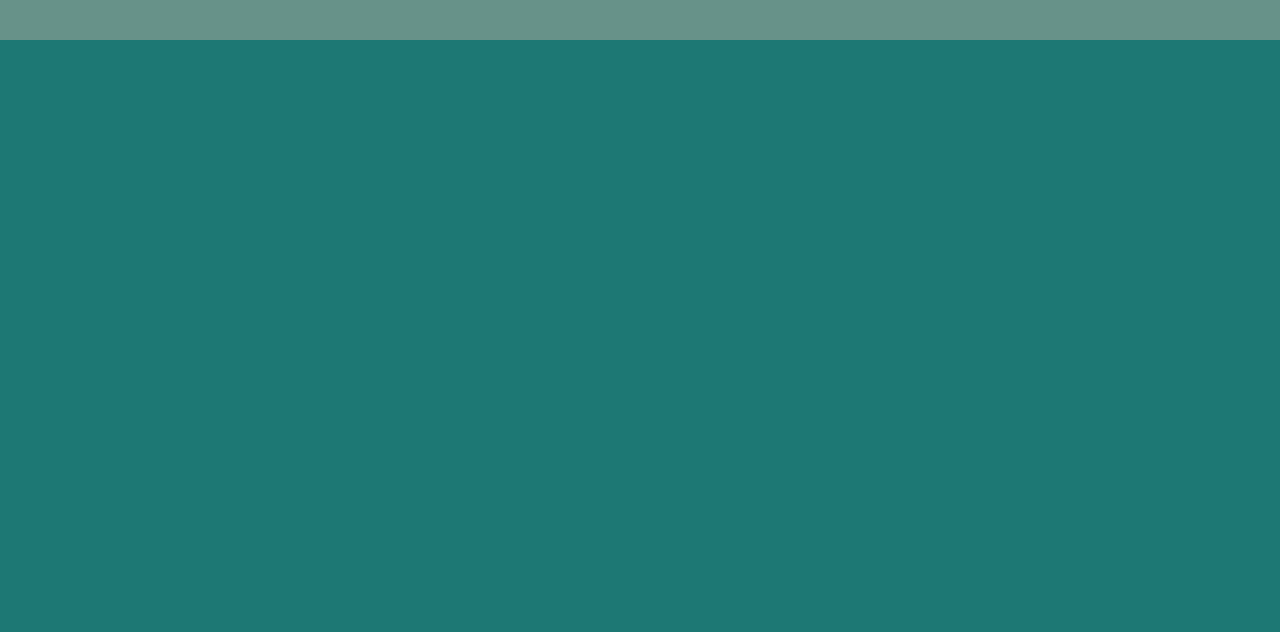
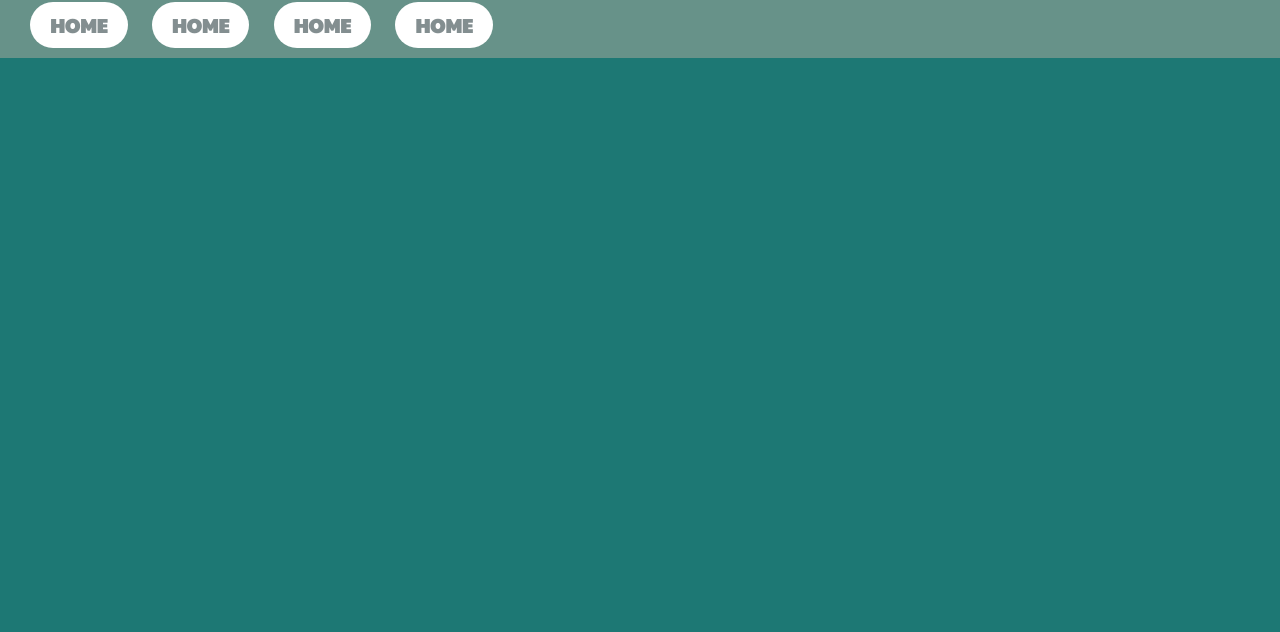
Before and after one commit to Diomdede/World-of-Fitness, a plain HTML site: page index.html in a window 1280 px wide. Shown: the part 168-800 px from the top of the page. Drawn offline with nearby package versions, Linux system fonts and the light colour scheme.

Commit message:
Added basic navigation bar & ordered list then styled, applied font to all text in <body>

```diff
--- a/assets/styles/style.css
+++ b/assets/styles/style.css
@@ -10,6 +10,7 @@
 /* Body styles */
 body {
     background-color: #1D7874;
+    font-family: 'Open Sans', sans-serif;
 }
 
 /* HEADER */
@@ -23,15 +24,10 @@ header {
     color: whitesmoke;
 }
 
-header h1 {
-    font-family: 'Paytone One', sans-serif;
-}
-
 p {
     margin-left: 13em;
     margin-top: -4.5em;
     position: absolute;
-    font-family: 'Open Sans', sans-serif;
 }
 
 /* icon */
@@ -49,18 +45,47 @@ p {
     width: 100%;
 }
 
-.social-media-list > li {
+.social-media-list  li {
     display: inline;
 }
 
-.social-media-list > i {
+.social-media-list  i {
     font-size: 20px;
 }
 
 /* Navigation bar */
 #main-nav {
     width: 100%;
-    height: 3em;
+    clear: both;
     position: sticky;
     background-color: #679289;
 }
+
+.main-nav-buttons{
+    list-style: none;
+    text-transform: uppercase;
+    padding: 10px;
+}
+
+.main-nav-buttons li {
+    display: inline-block;
+    position: static;
+    padding: 10px;
+    padding-left: 20px;
+    padding-right: 20px;
+    background-color: rgba(255, 255, 255, 1);
+    border-radius: 25px;
+    margin-left: 20px;
+}
+
+.main-nav-buttons a {
+    color: rgba(7, 30, 34, .5);
+    font-size: 120%;
+    text-decoration: none;
+    font-family: 'Paytone One', sans-serif;
+}
+
+.main-nav-buttons a:hover {
+    color: rgba(7, 30, 34, 1);
+    text-shadow: 3px 3px rgba(7, 30, 34, 0.2);;
+}
--- a/index.html
+++ b/index.html
@@ -29,7 +29,22 @@
             </ul>
         </div>
         <nav id="main-nav">
-
+            <span>
+                <ol class="main-nav-buttons">
+                    <li>
+                       <a href="#social-media-div"><strong>HOME</strong></a>
+                    </li>
+                    <li>
+                        <a href="#social-media-div"><strong>HOME</strong></a>
+                    </li>
+                    <li>
+                        <a href="#social-media-div"><strong>HOME</strong></a>
+                    </li>
+                    <li>
+                        <a href="#social-media-div"><strong>HOME</strong></a>
+                    </li>
+                </ol>
+            </span>
         </nav>
     </body>
 </html>
```
